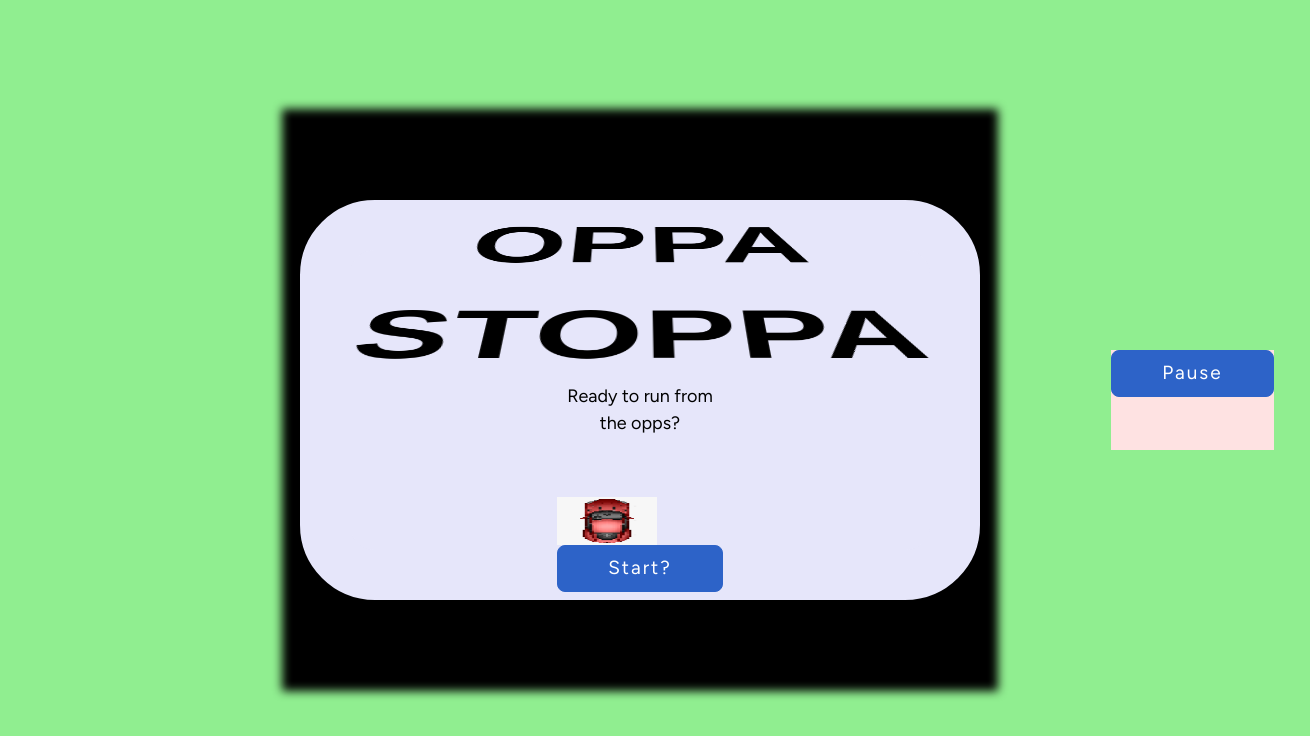
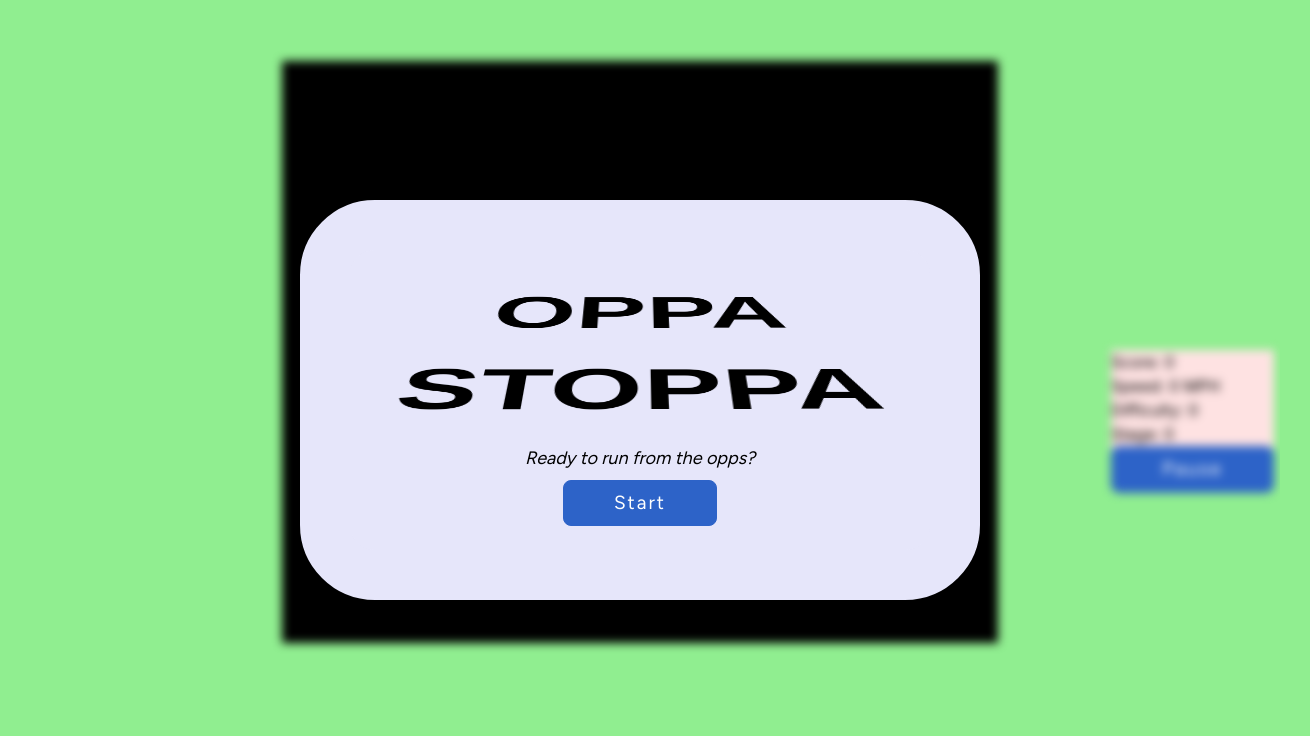
Before and after one commit to Disguised-Coffee/project-car-hunt, a website built with Vite: page index.html in a window 1280 px wide. Shown: the whole page, 1310 px wide, since content can reach past the window. Built offline with nearby package versions, Linux system fonts and the light colour scheme; a web font is replaced by a local one.

Commit message:
started scoreboard

```diff
--- a/index.html
+++ b/index.html
@@ -9,27 +9,34 @@
 </head>
 
 <body>
-  <div class="absolute w-auto right-[0.5vw] top-[50%] translate-y-[-50%] mr-0 h-[100px] bg-red-100 z-[3]">
-    <button id="pause" class=" ">Pause</button>
-  </div>
-  <div class="menu">
-    <h1>OPPA<br>STOPPA</h1>
+  <!-- Overlay -->
+  <div class="overlay">
+    <div class="menu">
+      <h1 class="title text-[3.5rem]">OPPA<br>STOPPA</h1>
 
-    <div class="menu-buttons">
-      <h2>Ready to run from the opps?</h2>
-      <img src="redCar.png" class="h-[3rem] w-[100px]" />
-      <button id="start">Start?</button>
+      <div class="menu-buttons">
+        <h2 class="mb-[0.5rem] mt-[2.7rem] italic w-[20vw]">Ready to run from the opps?</h2>
+        <button id="start" class="w-auto m-auto">Start</button>
+      </div>
     </div>
   </div>
-  <main>
+  <div class="gameSpace">
+    <!-- Right Side stats -->
+    <!-- This should have its own animation of sliding in from the right -->
+    <div class="absolute w-auto right-[0.5vw] top-[50%] translate-y-[-50%] mr-0 h-[100px] bg-red-100 z-[2]">
+      <p>Score: <span id="score">0</span></p>
+      <p>Speed: <span id="speed">0</span><span id="metric"> MPH</span></p>
+      <p>Difficulty: <span id="dif">0</span></p>
+      <p>Stage: <span id="stage">0</span></p>
 
-    <!-- <div class="absolute w-auto right-[-1px] top-[50%] translate-y-[-50%] mr-0 h-[100px] bg-red-100">
       <button id="pause" class=" ">Pause</button>
-    </div> -->
-    <canvas id="gameCanvas" class="scale-[.7]"></canvas>
-    <script type="module" src="src/main.js"></script>
-  </main>
-
+    </div>
+    <!-- Menu -->
+    <main>
+      <canvas id="gameCanvas" class="scale-[.7] w-auto m-auto mb-auto mt-[-8vh]"></canvas>
+      <script type="module" src="src/main.js"></script>
+    </main>
+  </div>
 </body>
 
 </html>
--- /dev/null
+++ b/src/ScoreBoard.js
@@ -0,0 +1,53 @@
+import { updateScores } from "./sheet";
+import { constants as CN } from "./constants";
+
+// Player.js
+export class ScoreBoard {
+  constructor(scene, player) {
+    this.scene = scene;
+    // Initialize player properties (e.g., position, animations)
+    this.lastCord;
+    this.currSpeed;
+    this.player = player;
+    this.score;
+    this.runStart;
+  }
+
+  create(player) {
+    // Create player sprites, animations, and input handling
+    this.player = player;
+    this.lastCord = this.player.getCenter();
+  }
+
+  update(time, delta) {
+    // Update player logic (e.g., movement, collisions)
+    //get velocity
+    this.currSpeed = this.getPlayerVelocity(delta);
+    updateScores(this);
+
+    // use time for time based score.
+  }
+
+  // Add any other player-specific methods here
+  /**
+   * Velocity of the player,
+   *
+   *
+   * @returns
+   */
+  getPlayerVelocity(delta) {
+    //D / delta
+    const coords = this.player.getCenter();
+
+    // console.log(coords.x);
+    const toR =
+      this.player.rotation == CN.playerDir.LEFT || this.player.rotation == CN.playerDir.RIGHT
+        ? Math.abs(this.lastCord.x - coords.x) / delta
+        : Math.abs(this.lastCord.y - coords.y) / delta;
+    this.lastCord = this.player.getCenter();
+    return toR;
+  }
+  resetScore() {
+    this.score = 0;
+  }
+}
--- a/src/constants.js
+++ b/src/constants.js
@@ -2,7 +2,17 @@ export const constants = {
   img: {
     car: 0.5
   },
-  playerSpeed: 230, //320, 400, 600
+  playerSpeed: 230,
+  playerSpeedCaps: {
+    normal: 230,
+    fast: 320,
+    faster: 400,
+    muchFaster: 600,
+    oneZeroZero: 760, //stuff begins to break here
+    speedRacer: 840,
+    max: 1024,
+    twoFifty: 2000
+  },
   startAsPaused: true,
   fileStart: "src/assets",
   screenSize: {
@@ -18,5 +28,7 @@ export const constants = {
     DOWN: -Math.PI,
     LEFT: -Math.PI / 2,
     RIGHT: Math.PI / 2
-  }
+  },
+  blocksToMiles: 1 / 2,
+  bloatConversion: 2.5
 };
--- a/src/main.js
+++ b/src/main.js
@@ -3,14 +3,17 @@ import { constants as CN } from "./constants";
 import { atlas, moveMeLater } from "./assets";
 
 import Phaser from "phaser";
-import initDocQueries from "./sheet";
+import initDocQueries, { updateScores } from "./sheet";
+import { ScoreBoard } from "./ScoreBoard";
 // import js from 'easystarjs';
 
 class GameScene extends Phaser.Scene {
   teleporterTimer;
   constructor() {
     super("scene-game");
+
     this.player; //adds the variable player to the game obj
+    this.scoreBoard = new ScoreBoard(this);
     this.playerSpeed = CN.playerSpeed;
 
     this.cursor; //obj for keydowns
@@ -95,10 +98,12 @@ class GameScene extends Phaser.Scene {
     this.map.setCollision([3, 8, 7, 11, 9]);
 
     //tunnels
-    this.leftSpawn = this.map.findObject("Teleporters", (obj) => obj.name === "TpLEFT");
-    this.rightSpawn = this.map.findObject("Teleporters", (obj) => obj.name === "TpRIGHT");
-    this.upSpawn = this.map.findObject("Teleporters", (obj) => obj.name === "TpUP");
-    this.bottomSpawn = this.map.findObject("Teleporters", (obj) => obj.name === "TpDOWN");
+    this.leftTP = this.map.findObject("Teleporters", (obj) => obj.name === "TpLEFT");
+    this.rightTP = this.map.findObject("Teleporters", (obj) => obj.name === "TpRIGHT");
+    this.upTP = this.map.findObject("Teleporters", (obj) => obj.name === "TpUP");
+    this.downTP = this.map.findObject("Teleporters", (obj) => obj.name === "TpDOWN");
+
+    this.centerSpawn = this.map.findObject("SpawnPoints", (obj) => obj.name === "SpawnPointCenter");
 
     //tunnel timer
     this.teleporterTimer = this.time.addEvent({ delay: 2000 });
@@ -111,16 +116,18 @@ class GameScene extends Phaser.Scene {
     this.setRandomDir();
     this.setPlayerToNearestCord(true);
     this.setPlayerToNearestCord(false);
+
+    this.scoreBoard.create(this.player);
   }
 
   checkForTeleportX(player, tile) {
     //player is at left side
     if (player.rotation == CN.playerDir.LEFT && player.x < 200) {
-      player.setX(this.rightSpawn.x);
+      player.setX(this.rightTP.x);
     }
     // player on right side.
     else if (player.rotation == CN.playerDir.RIGHT && player.x > 200) {
-      player.setX(this.leftSpawn.x);
+      player.setX(this.leftTP.x);
     }
   }
 
@@ -130,11 +137,11 @@ class GameScene extends Phaser.Scene {
     // console.log(player.y);
     if (player.rotation == CN.playerDir.UP && player.y < 200) {
       console.log(player.rotation);
-      player.setY(this.bottomSpawn.y);
+      player.setY(this.downTP.y);
     }
     //rotation = -PI
     else if (player.rotation == CN.playerDir.DOWN && player.y > 200) {
-      player.setY(this.upSpawn.y);
+      player.setY(this.upTP.y);
     }
 
     //if the player has teelported already, don't let them tp again until they're fully off
@@ -145,7 +152,7 @@ class GameScene extends Phaser.Scene {
   }
 
   // update values
-  update() {
+  update(time, delta) {
     // check for teleport
     this.physics.world.overlapTiles(
       this.player,
@@ -168,10 +175,7 @@ class GameScene extends Phaser.Scene {
     // for directions
 
     this.handleMovement();
-  }
-
-  teleportPlayer() {
-    console.log("SUCCESS!");
+    this.scoreBoard.update(time, delta);
   }
 
   /**
@@ -201,11 +205,19 @@ class GameScene extends Phaser.Scene {
 
     // console.log(tile.getCenterX);
     // console.log(tile);
-    if (setXorY) {
-      this.player.setX(tile.getCenterX());
-    } else {
-      this.player.setY(tile.getCenterY());
+    try {
+      if (setXorY) {
+        this.player.setX(tile.getCenterX());
+      } else {
+        this.player.setY(tile.getCenterY());
+      }
+    } catch (TypeError) {
+      //[] fix this to nearest spawn point
+      //ie: car literally out of bounds
+      this.player.setX(this.centerSpawn.x);
+      this.player.setY(this.centerSpawn.y);
     }
+
     // this.player.setX(tile.getCenterX()).setY(tile.getCenterY());
   }
 
--- a/src/sheet.js
+++ b/src/sheet.js
@@ -4,6 +4,8 @@
  * ///////////
  * hi
  */
+
+import { constants } from "./constants";
 
 /**
  *
@@ -15,7 +17,7 @@
 export default function initDocQueries(gameScene) {
   document.getElementById("start").addEventListener("click", (e) => {
     document.querySelector(".menu").style.display = "none";
-    document.querySelector("main").style.filter = "blur(0px)";
+    document.querySelector(".gameSpace").style.filter = "blur(0px)";
   });
 
   //FEATURE
@@ -37,7 +39,7 @@ export default function initDocQueries(gameScene) {
   }
 
   document.addEventListener("keydown", (e) => {
-    console.log(e.key);
+    // console.log(e.key);
     if (e.key == " ") {
       if (gameScene.isPaused) {
         gameScene.resume();
@@ -49,3 +51,10 @@ export default function initDocQueries(gameScene) {
     }
   });
 }
+
+export function updateScores(gameScene) {
+  // definitely goinmg to have to do optimizations here
+  document.getElementById("speed").innerHTML = Math.floor(
+    gameScene.currSpeed * 100 * constants.blocksToMiles * constants.bloatConversion
+  );
+}
--- a/style.css
+++ b/style.css
@@ -1,4 +1,3 @@
-@import url(https://fonts.googleapis.com/css2?family=TS+Block&display=swap);
 @import url(https://fonts.googleapis.com/css2?family=Figtree:wght@400;700&display=swap);
 
 @tailwind base;
@@ -7,7 +6,6 @@
 
 :root {
   font-family: Inter, system-ui, Avenir, Helvetica, Arial, sans-serif;
-
 }
 
 html,
@@ -21,21 +19,20 @@ body {
   background-color: lightgreen;
 }
 
-main {
-  flex: 1;
-  display: flex;
+.gameSpace {
   filter: blur(5px);
   animation: fadeIn 2s ease;
-}
-
-canvas {
-  transform: scale(0.8);
-  z-index: 1;
-  padding-inline: 50vh;
+  width: 100vw;
+  height: 100vh;
 }
 
 /* ----------------------------------------------------------------------------- */
 
+.overlay {
+  height: 100vh;
+  width: 100vw;
+  position: absolute;
+}
 
 .menu {
   display: flex;
@@ -50,25 +47,27 @@ canvas {
   background-color: lavender;
   border: 50px solid lavender;
   border-radius: 75px;
-  padding: 50px;
-  margin: 50px;
+  /* padding: 50px;
+  margin: 50px; */
   animation: fadeInBlur 2s ease;
+  top: 50%;
+  transform: translate(-50%, -50%);
+  left: 50%;
+  /* transform: translateX(-50%); */
 }
 
-h1 {
-  font-family: 'TS Block', sans-serif;
+.title {
+  font-family: "TS Block", sans-serif;
   font-weight: 900;
-  font-size: 65px;
+  /* font-size: 65px; */
   transform: scale(2, 1) perspective(280px) rotateX(25deg);
   padding-inline: 155px;
 }
 
 h2 {
-  font-family: 'Figtree', sans-serif;
+  font-family: "Figtree", sans-serif;
   font-weight: 100;
   font-size: 18px;
-  margin-top: 30px;
-  margin-bottom: 60px;
 }
 
 .menu-buttons {
@@ -85,7 +84,7 @@ button {
   color: #ffffff;
   background-color: #2d63c8;
   font-size: 19px;
-  font-family: 'Figtree', sans-serif;
+  font-family: "Figtree", sans-serif;
   border: 1px solid #2d63c8;
   border-radius: 8px;
   padding: 8px 50px;
@@ -98,7 +97,6 @@ button {
     background-color: #ffffff;
     border-color: #dde2eb;
   }
-
 }
 
 @keyframes fadeInBlur {
```
